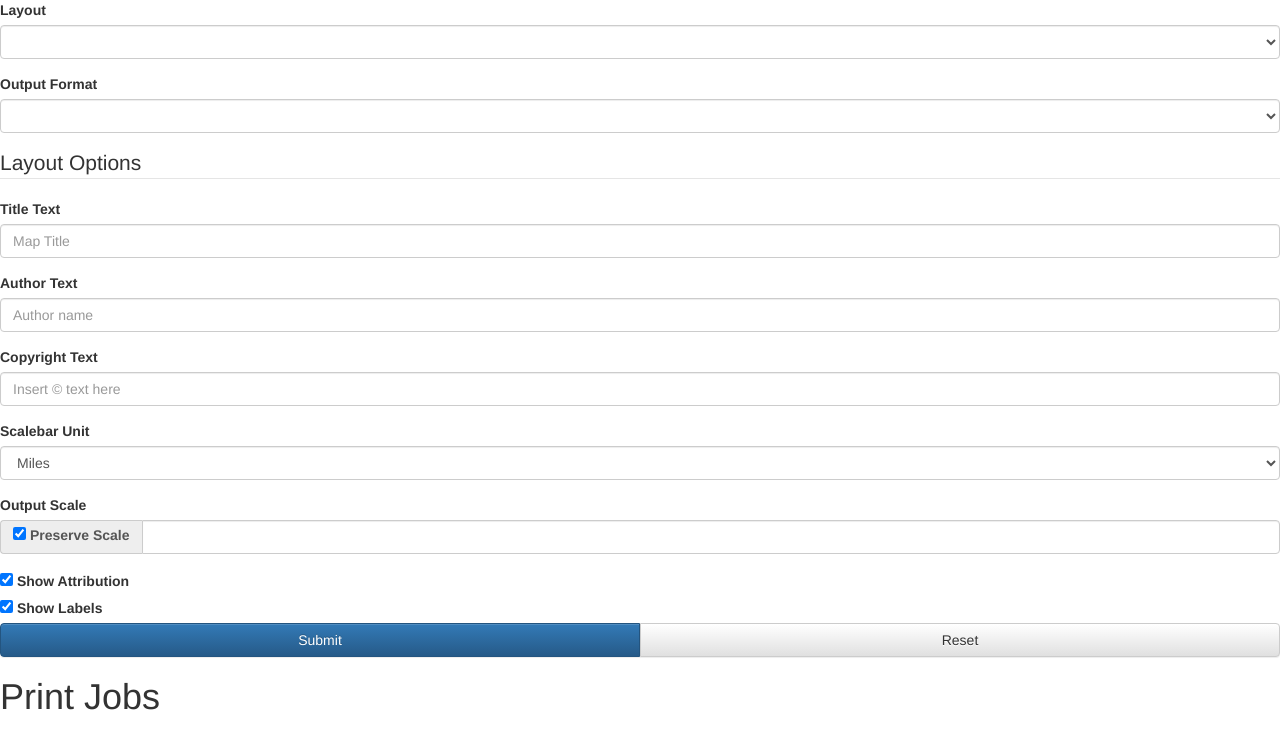
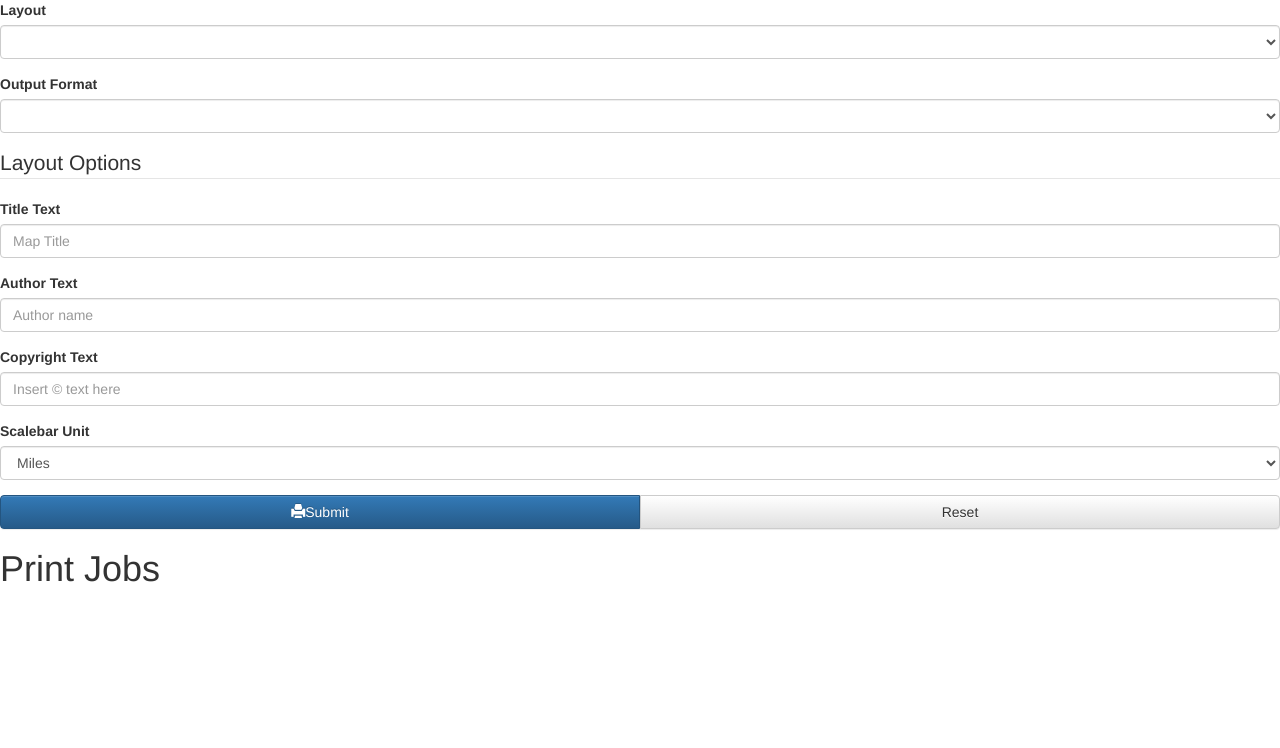
Before and after one commit to WSDOT-GIS/arcgis-print-ui, a website: page Templates/ArcGisPrintUI.html in a window 1280 px wide. Drawn offline with nearby package versions, Linux system fonts and the light colour scheme.

Commit message:
Removed uncommon, confusing form elements

```diff
--- a/Templates/ArcGisPrintUI.html
+++ b/Templates/ArcGisPrintUI.html
@@ -53,30 +53,9 @@
             <!-- TODO: legendLayers, customTextElements -->
         </fieldset>
 
-        <div class="form-group">
-            <label>Output Scale</label>
-            <div class="input-group">
-                <div class="input-group-addon">
-                    <label>
-                        <input type="checkbox" checked="checked" name="preserveScale" />
-                        Preserve Scale
-                    </label>
-                </div>
-                <input type="number" name="outScale" class="form-control" />
-            </div>
-        </div>
-
-        <div class="input-group">
-            <label><input type="checkbox" name="showAttribution" checked="checked" /> Show Attribution</label>
-        </div>
-
-        <div class="input-group">
-            <label><input type="checkbox" name="showLabels" checked="checked" /> Show Labels</label>
-        </div>
-
         <div class="btn-group btn-group-justified" role="group">
             <div class="btn-group" role="group">
-                <button type="submit" class="btn btn-primary">Submit</button>
+                <button type="submit" class="btn btn-primary"><span class="glyphicon glyphicon-print"></span>Submit</button>
             </div>
             <div class="btn-group" role="group">
                 <button type="reset" class="btn btn-default">Reset</button>
--- a/demo/index.css
+++ b/demo/index.css
@@ -74,6 +74,10 @@ body {
     z-index: 50;
 }
 
+.btn-group-justified > div {
+    display: inline-block;
+}
+
 .map[data-updating] > .map-progress {
     display: block;
 }
```
Also changed, not shown: bower.json (added, +30 -0 lines), demo/index.html (+1 -0 lines), 1 other file.
